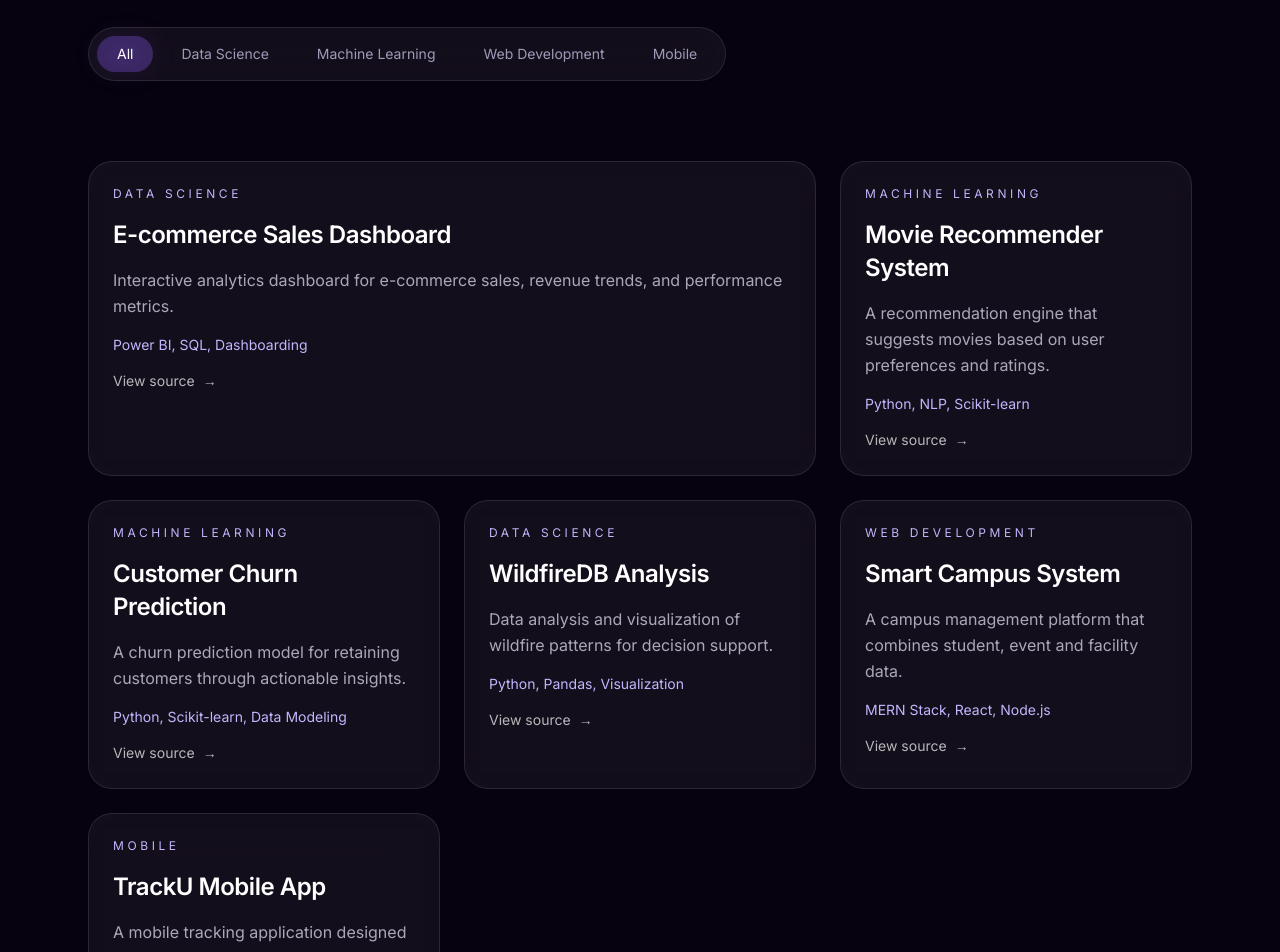
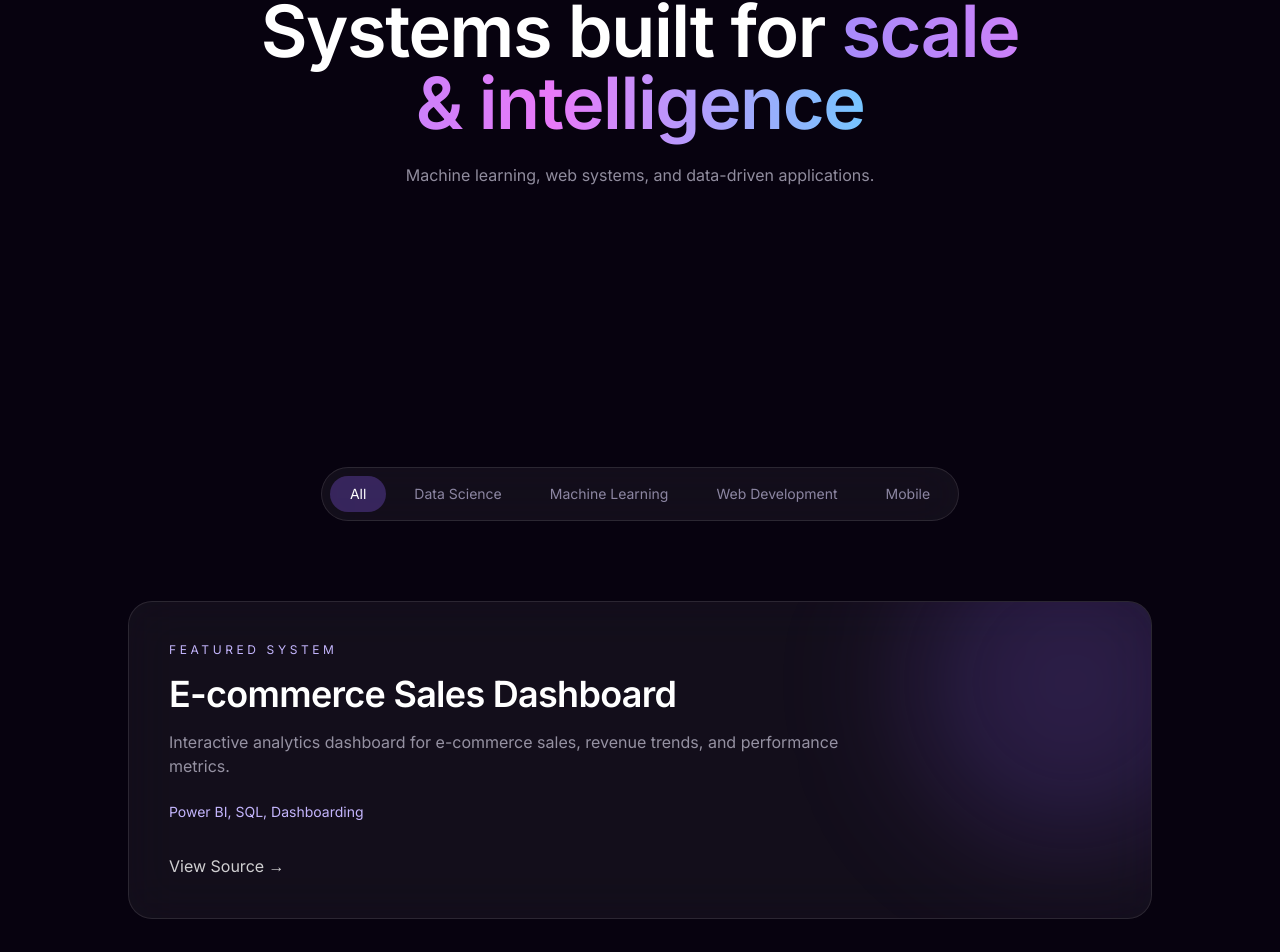
Before and after one commit to thushanya/thushanya-portfolio, a React (Vite) app: page /projects in a window 1280 px wide. Shown: the part 333-1285 px from the top of the page. Built offline with nearby package versions, Linux system fonts and the light colour scheme.

Commit message:
ADvanced features

```diff
--- a/src/index.css
+++ b/src/index.css
@@ -3,6 +3,16 @@
 @tailwind base;
 @tailwind components;
 @tailwind utilities;
+
+html {
+  scroll-behavior: smooth;
+  scroll-snap-type: y mandatory;
+}
+
+.section-snap {
+  scroll-snap-align: start;
+  scroll-snap-stop: always;
+}
 
 :root {
   --color-primary: #8b5cf6;
--- a/src/pages/Hire.jsx
+++ b/src/pages/Hire.jsx
@@ -44,41 +44,47 @@ ${formData.message}`;
   ];
 
   return (
-    <div className="relative min-h-screen bg-[#07020f] text-white overflow-hidden">
+    <div className="bg-[#05010d] text-white overflow-hidden">
 
-      {/* ================= BACKGROUND ================= */}
+      {/* soft background field */}
       <div className="fixed inset-0 -z-10">
-        <div className="absolute top-0 left-1/2 -translate-x-1/2 h-[700px] w-[700px] bg-violet-500/15 blur-[180px]" />
-        <div className="absolute bottom-0 right-0 h-[500px] w-[500px] bg-cyan-500/10 blur-[160px]" />
-        <div className="absolute top-40 left-10 h-[400px] w-[400px] bg-fuchsia-500/10 blur-[160px]" />
+        <div className="absolute top-0 left-1/2 -translate-x-1/2 h-[900px] w-[900px] bg-violet-500/10 blur-[220px]" />
+        <div className="absolute bottom-0 right-0 h-[700px] w-[700px] bg-cyan-500/10 blur-[200px]" />
       </div>
 
-      <div className="relative z-10 max-w-6xl mx-auto px-6 space-y-32 pt-28 pb-28">
+      {/* ================= HERO (CHAPTER 1) ================= */}
+      <section className="min-h-screen flex flex-col justify-center items-center text-center px-6">
+        <motion.span
+          initial={{ opacity: 0, y: 10 }}
+          animate={{ opacity: 1, y: 0 }}
+          className="text-xs tracking-[0.4em] uppercase text-violet-300/70"
+        >
+          Let’s collaborate
+        </motion.span>
 
-        {/* ================= HERO ================= */}
-        <motion.section
+        <motion.h1
           initial={{ opacity: 0, y: 20 }}
           animate={{ opacity: 1, y: 0 }}
-          className="text-center"
+          className="mt-6 text-5xl md:text-7xl font-semibold leading-tight"
         >
-          <span className="text-xs tracking-[0.4em] uppercase text-violet-300">
-            Let’s collaborate
-          </span>
-
-          <h1 className="mt-6 text-5xl md:text-6xl font-bold leading-tight">
           Build something{" "}
           <span className="bg-gradient-to-r from-violet-400 via-fuchsia-400 to-cyan-300 bg-clip-text text-transparent">
             meaningful
           </span>
-          </h1>
+        </motion.h1>
 
-          <p className="mt-6 max-w-2xl mx-auto text-violet-100/70 leading-relaxed">
-            Freelance development, machine learning systems, and scalable data products designed with production precision.
-          </p>
-        </motion.section>
+        <motion.p
+          initial={{ opacity: 0, y: 20 }}
+          animate={{ opacity: 1, y: 0 }}
+          className="mt-6 max-w-2xl text-violet-100/60"
+        >
+          Freelance development, machine learning systems, and scalable digital products designed with clarity and precision.
+        </motion.p>
+      </section>
 
-        {/* ================= SERVICES (SPATIAL GRID) ================= */}
-        <section className="grid md:grid-cols-3 gap-10">
+      {/* ================= SERVICES (CHAPTER 2 - FLOATING GRID) ================= */}
+      <section className="min-h-screen flex items-center px-6">
+        <div className="max-w-6xl mx-auto grid md:grid-cols-3 gap-8">
           {services.map((s, i) => (
             <motion.div
               key={i}
@@ -86,77 +92,62 @@ ${formData.message}`;
               whileInView={{ opacity: 1, y: 0 }}
               viewport={{ once: true }}
               transition={{ delay: i * 0.05 }}
-              className={`relative group`}
+              className="relative group"
             >
-              <div className={`p-8 rounded-3xl border border-white/10 bg-white/5 backdrop-blur-xl transition
-                ${i % 2 === 0 ? "md:-translate-y-6" : ""}`}
-              >
-
-                <div className="text-3xl mb-4 group-hover:scale-110 transition">
-                  {s.icon}
+              <div className="p-7 rounded-2xl border border-white/10 bg-white/5 backdrop-blur-xl">
+                <div className="text-3xl mb-4">{s.icon}</div>
+                <h3 className="text-lg font-medium text-violet-200">{s.title}</h3>
+                <p className="mt-2 text-sm text-violet-100/60">{s.desc}</p>
               </div>
 
-                <h3 className="text-xl font-semibold text-violet-200">
-                  {s.title}
-                </h3>
-
-                <p className="mt-3 text-violet-100/60 leading-relaxed">
-                  {s.desc}
-                </p>
-
-              </div>
-
-              {/* glow */}
-              <div className="absolute inset-0 rounded-3xl opacity-0 group-hover:opacity-100 transition bg-gradient-to-r from-violet-500/10 to-cyan-500/10 blur-xl" />
+              <div className="absolute inset-0 rounded-2xl opacity-0 group-hover:opacity-100 bg-violet-500/10 blur-2xl transition" />
             </motion.div>
           ))}
+        </div>
       </section>
 
-        {/* ================= INFO SPLIT ================= */}
-        <section className="grid lg:grid-cols-2 gap-12 items-start">
+      {/* ================= STORY SECTION (CHAPTER 3) ================= */}
+      <section className="min-h-screen flex items-center px-6">
+        <div className="max-w-4xl mx-auto space-y-10">
 
-          {/* LEFT INFO */}
-          <div className="relative">
-            <div className="absolute inset-0 bg-violet-500/10 blur-3xl rounded-3xl" />
-
-            <div className="relative p-10 rounded-3xl border border-white/10 bg-white/5 backdrop-blur-xl">
-              <h2 className="text-3xl font-semibold">
+          <h2 className="text-4xl md:text-5xl font-semibold">
             Structured execution. Clean delivery.
           </h2>
 
-              <p className="mt-4 text-violet-100/70 leading-relaxed">
-                Every project starts with system design clarity, ensuring scalable architecture before implementation begins.
+          <p className="text-violet-100/60 leading-relaxed">
+            Every system is designed with architecture-first thinking. Performance, scalability, and clarity are built before implementation begins.
           </p>
 
-              <div className="mt-8 space-y-3 text-sm text-violet-100/70">
+          <div className="text-sm text-violet-100/60 space-y-2">
             <p><span className="text-violet-300">Email:</span> thushanyajeyathasan@gmail.com</p>
             <p><span className="text-violet-300">Phone:</span> +94 77 3254779</p>
             <p><span className="text-violet-300">Availability:</span> Remote / Hybrid / Freelance</p>
           </div>
+
         </div>
-          </div>
+      </section>
 
-          {/* RIGHT FORM */}
+      {/* ================= FORM (CHAPTER 4 - FOCUS BLOCK) ================= */}
+      <section className="min-h-screen flex items-center px-6">
         <motion.form
           onSubmit={handleSubmit}
-            initial={{ opacity: 0, x: 30 }}
-            whileInView={{ opacity: 1, x: 0 }}
+          initial={{ opacity: 0, y: 30 }}
+          whileInView={{ opacity: 1, y: 0 }}
           viewport={{ once: true }}
-            className="p-10 rounded-3xl border border-white/10 bg-white/5 backdrop-blur-xl space-y-5"
+          className="max-w-2xl mx-auto w-full space-y-4"
         >
+
+          <div className="p-8 rounded-3xl border border-white/10 bg-white/5 backdrop-blur-xl space-y-4">
+
             {["name", "email", "phone", "company"].map((key) => (
-              <div key={key}>
-                <label className="text-sm text-violet-200 capitalize">
-                  {key}
-                </label>
-
               <input
+                key={key}
                 name={key}
                 value={formData[key]}
                 onChange={handleChange}
-                  className="w-full mt-2 px-4 py-3 rounded-xl bg-black/20 border border-white/10 outline-none focus:border-violet-400/40"
+                placeholder={key}
+                className="w-full px-4 py-3 rounded-xl bg-black/20 border border-white/10 outline-none focus:border-violet-400/40"
               />
-              </div>
             ))}
 
             <select
@@ -181,16 +172,14 @@ ${formData.message}`;
               className="w-full px-4 py-3 rounded-xl bg-black/20 border border-white/10 resize-none"
             />
 
-            <button
-              type="submit"
-              className="w-full py-3 rounded-full bg-violet-500/20 hover:bg-violet-500/30 transition"
-            >
+            <button className="w-full py-3 rounded-full bg-violet-500/20 hover:bg-violet-500/30 transition">
               Send Inquiry →
             </button>
+
+          </div>
         </motion.form>
       </section>
 
     </div>
-    </div>
   );
 }
--- a/src/pages/Home.jsx
+++ b/src/pages/Home.jsx
@@ -1,15 +1,17 @@
 import { motion } from "framer-motion";
 import PageWrapper from "../components/PageWrapper";
 import { projects } from "../data/projects";
+import { useNavigate } from "react-router-dom";
 
 export default function Home() {
   const featured = projects.slice(0, 3);
+  const navigate = useNavigate();
 
   return (
     <PageWrapper>
       <div className="relative min-h-screen overflow-hidden pt-24 pb-28 bg-[#05010d] text-white">
 
-        {/* ================= BACKGROUND ================= */}
+        {/* BACKGROUND */}
         <div className="fixed inset-0 -z-10">
           <div className="absolute top-0 left-1/2 -translate-x-1/2 h-[700px] w-[700px] bg-violet-600/15 blur-[160px]" />
           <div className="absolute top-40 left-10 h-[400px] w-[400px] bg-fuchsia-500/10 blur-[140px]" />
@@ -40,15 +42,55 @@ export default function Home() {
               I design modern web systems, data-driven dashboards, and machine learning solutions with production-grade architecture and refined UI systems.
             </p>
 
-            {/* CTA */}
             <div className="flex flex-wrap gap-4 pt-2">
-              <a className="px-6 py-3 rounded-full bg-violet-500/20 hover:bg-violet-500/30 transition">
-                Browse projects
-              </a>
-              <a className="px-6 py-3 rounded-full border border-white/10 hover:bg-white/5 transition">
-                Hire me
-              </a>
+              <button
+                onClick={() => navigate("/projects")}
+                className="px-6 py-3 rounded-full bg-violet-500/20 hover:bg-violet-500/30 transition"
+              >
+                Browse projects →
+              </button>
+
+              <button
+                onClick={() => navigate("/hire")}
+                className="px-6 py-3 rounded-full border border-white/10 hover:bg-white/5 transition"
+              >
+                Hire me →
+              </button>
             </div>
+          </motion.section>
+
+          {/* ================= FLOATING PROFILE (NO CONTAINER STYLE) ================= */}
+          <motion.section
+            initial={{ opacity: 0, y: 20 }}
+            whileInView={{ opacity: 1, y: 0 }}
+            viewport={{ once: true }}
+            className="relative flex flex-col md:flex-row items-center justify-between gap-12"
+          >
+
+            {/* IMAGE - FLOATING */}
+            <div className="relative">
+              <div className="absolute inset-0 bg-violet-500/30 blur-3xl rounded-full scale-110" />
+              <img
+                src="https://github.com/thushanya.png"
+                className="relative h-52 w-52 md:h-60 md:w-60 rounded-full border border-white/10 shadow-2xl"
+              />
+            </div>
+
+            {/* TEXT - FLOATING RIGHT */}
+            <div className="max-w-2xl">
+              <p className="text-xs tracking-[0.3em] uppercase text-violet-300 mb-3">
+                Profile
+              </p>
+
+              <h2 className="text-3xl md:text-5xl font-semibold leading-tight">
+                Data science + ML + UI engineering convergence
+              </h2>
+
+              <p className="mt-5 text-violet-100/70 leading-relaxed">
+                Clean interfaces, scalable architectures, and performance-driven implementations across modern software systems.
+              </p>
+            </div>
+
           </motion.section>
 
           {/* ================= IDENTITY STRIP ================= */}
@@ -58,7 +100,6 @@ export default function Home() {
             viewport={{ once: true }}
             className="grid md:grid-cols-2 gap-12"
           >
-
             <div className="space-y-4 font-mono text-sm text-zinc-300">
               <p className="text-violet-400">SYSTEM_ACTIVE</p>
               <p>AI + SOFTWARE ENGINEER</p>
@@ -75,10 +116,9 @@ export default function Home() {
                 I merge machine learning, backend engineering, and frontend design into unified production systems focused on clarity and performance.
               </p>
             </div>
-
           </motion.section>
 
-          {/* ================= FLOATING INFO STRIP ================= */}
+          {/* FLOATING STRIP */}
           <motion.div
             initial={{ opacity: 0 }}
             animate={{ opacity: 1 }}
@@ -91,7 +131,7 @@ export default function Home() {
             <span>🌍 Remote / Hybrid</span>
           </motion.div>
 
-          {/* ================= ABOUT CARD ================= */}
+          {/* OVERVIEW */}
           <motion.section
             initial={{ opacity: 0, y: 30 }}
             whileInView={{ opacity: 1, y: 0 }}
@@ -101,28 +141,21 @@ export default function Home() {
             <div className="absolute inset-0 bg-gradient-to-r from-violet-500/10 to-transparent blur-3xl rounded-3xl" />
 
             <div className="relative p-10 rounded-3xl border border-white/10 bg-white/5 backdrop-blur-xl">
-              <div className="flex flex-col md:flex-row items-center gap-10">
+              <p className="text-violet-300 text-sm tracking-[0.3em] uppercase mb-4">
+                Overview
+              </p>
 
-                <img
-                  src="https://github.com/thushanya.png"
-                  className="h-40 w-40 rounded-full border border-violet-400/30"
-                />
+              <h2 className="text-3xl font-semibold">
+                Building systems that scale with intelligence
+              </h2>
 
-                <div>
-                  <h2 className="text-2xl md:text-3xl font-semibold">
-                    Data science + ML + UI engineering convergence
-                  </h2>
-
-                  <p className="mt-4 text-violet-100/70 leading-relaxed">
-                    Clean interfaces, scalable architectures, and performance-driven implementations across modern software systems.
-                  </p>
-                </div>
-
-              </div>
+              <p className="mt-4 text-violet-100/70 leading-relaxed">
+                Focused on production-ready machine learning systems, scalable backend architecture, and modern frontend experiences.
+              </p>
             </div>
           </motion.section>
 
-          {/* ================= PROJECTS ================= */}
+          {/* PROJECTS */}
           <motion.section
             initial={{ opacity: 0 }}
             whileInView={{ opacity: 1 }}
@@ -133,7 +166,6 @@ export default function Home() {
             </h2>
 
             <div className="grid md:grid-cols-3 gap-6">
-
               {featured.map((project, index) => (
                 <motion.div
                   key={project.name}
@@ -144,7 +176,6 @@ export default function Home() {
                   className={`group relative overflow-hidden rounded-3xl border border-white/10 bg-white/5 backdrop-blur-xl p-6 hover:bg-white/10 transition
                     ${index === 0 ? "md:col-span-2" : ""}`}
                 >
-
                   <div className="absolute inset-0 opacity-0 group-hover:opacity-100 transition bg-gradient-to-r from-violet-500/10 to-cyan-500/10" />
 
                   <div className="relative">
@@ -173,10 +204,8 @@ export default function Home() {
                       View GitHub →
                     </a>
                   </div>
-
                 </motion.div>
               ))}
-
             </div>
           </motion.section>
 
--- a/src/pages/Projects.jsx
+++ b/src/pages/Projects.jsx
@@ -18,96 +18,130 @@ export default function Projects() {
       ? projects
       : projects.filter((p) => p.category === filter);
 
+  // Ensure max 6 projects display cleanly
+  const displayProjects = filtered.slice(0, 6);
+  const featured = displayProjects[0];
+  const gridItems = displayProjects.slice(1);
+
   return (
-    <div className="relative min-h-screen pt-24 pb-28 bg-[#07020f] text-white overflow-hidden">
+    <div className="bg-[#07020f] text-white overflow-hidden">
 
-      {/* ================= BACKGROUND ================= */}
+      {/* BACKGROUND */}
       <div className="fixed inset-0 -z-10">
-        <div className="absolute top-0 left-1/2 -translate-x-1/2 h-[650px] w-[650px] bg-violet-500/15 blur-[160px]" />
-        <div className="absolute bottom-0 right-0 h-[500px] w-[500px] bg-fuchsia-500/10 blur-[160px]" />
+        <div className="absolute top-0 left-1/2 -translate-x-1/2 h-[900px] w-[900px] bg-violet-500/10 blur-[220px]" />
+        <div className="absolute bottom-0 right-0 h-[700px] w-[700px] bg-cyan-500/10 blur-[200px]" />
       </div>
 
-      <div className="relative z-10 max-w-6xl mx-auto px-6 space-y-20">
-
-        {/* ================= HERO ================= */}
-        <motion.section
-          initial={{ opacity: 0, y: -20 }}
+      {/* HERO */}
+      <section className="min-h-screen flex items-center justify-center text-center px-6">
+        <motion.div
+          initial={{ opacity: 0, y: 20 }}
           animate={{ opacity: 1, y: 0 }}
-          transition={{ duration: 0.7 }}
+          className="space-y-6 max-w-3xl"
         >
-          <span className="text-xs tracking-[0.4em] uppercase text-violet-300">
+          <span className="text-xs tracking-[0.4em] uppercase text-violet-300/70">
             Portfolio Archive
           </span>
 
-          <h1 className="mt-6 text-5xl md:text-6xl font-bold leading-tight">
-            Selected{" "}
+          <h1 className="text-5xl md:text-7xl font-semibold">
+            Systems built for{" "}
             <span className="bg-gradient-to-r from-violet-400 via-fuchsia-400 to-cyan-300 bg-clip-text text-transparent">
-              systems & work
+              scale & intelligence
             </span>
           </h1>
 
-          <p className="mt-6 max-w-2xl text-violet-100/70 leading-relaxed">
-            A curated collection of machine learning systems, scalable web platforms, and data-driven applications built with production architecture.
+          <p className="text-violet-100/60">
+            Machine learning, web systems, and data-driven applications.
           </p>
-        </motion.section>
+        </motion.div>
+      </section>
 
-        {/* ================= FILTER (floating glass bar) ================= */}
-        <motion.div
-          initial={{ opacity: 0, y: 10 }}
-          animate={{ opacity: 1, y: 0 }}
-          className="sticky top-24 z-20 flex flex-wrap gap-2 p-2 w-fit rounded-full bg-white/5 border border-white/10 backdrop-blur-xl"
-        >
+      {/* FILTER */}
+      <section className="flex justify-center pb-20 px-6">
+        <div className="flex flex-wrap gap-2 p-2 rounded-full bg-white/5 border border-white/10 backdrop-blur-xl">
           {categories.map((category) => (
             <button
               key={category}
               onClick={() => setFilter(category)}
-              className={`px-5 py-2 text-sm rounded-full transition-all duration-300 relative ${
+              className={`px-5 py-2 text-sm rounded-full transition ${
                 filter === category
                   ? "bg-violet-500/30 text-white"
-                  : "text-violet-200/70 hover:text-white hover:bg-white/5"
+                  : "text-violet-200/60 hover:text-white hover:bg-white/5"
               }`}
             >
-              {filter === category && (
-                <span className="absolute inset-0 rounded-full bg-violet-500/10 blur-md" />
-              )}
-              <span className="relative">{category}</span>
+              {category}
             </button>
           ))}
+        </div>
+      </section>
+
+      {/* FEATURED (1 BIG CARD) */}
+      {featured && (
+        <section className="px-6 pb-20">
+          <div className="max-w-5xl mx-auto">
+            <motion.div
+              initial={{ opacity: 0, y: 30 }}
+              whileInView={{ opacity: 1, y: 0 }}
+              viewport={{ once: true }}
+              className="relative rounded-3xl border border-white/10 bg-white/5 backdrop-blur-xl p-10 overflow-hidden"
+            >
+              <div className="absolute -top-20 -right-20 h-80 w-80 bg-violet-500/20 blur-3xl rounded-full" />
+
+              <p className="text-xs tracking-[0.3em] uppercase text-violet-300">
+                Featured System
+              </p>
+
+              <h2 className="mt-4 text-4xl font-semibold">
+                {featured.name}
+              </h2>
+
+              <p className="mt-4 text-violet-100/60 max-w-2xl">
+                {featured.description}
+              </p>
+
+              <p className="mt-6 text-sm text-violet-300">
+                {featured.tech}
+              </p>
+
+              <a
+                href={featured.repo}
+                target="_blank"
+                rel="noreferrer"
+                className="inline-block mt-8 text-white/80 hover:text-white"
+              >
+                View Source →
+              </a>
             </motion.div>
+          </div>
+        </section>
+      )}
 
-        {/* ================= PROJECT GALLERY ================= */}
-        <motion.section layout className="grid md:grid-cols-2 lg:grid-cols-3 gap-6">
+      {/* GRID (2 BY 2 CLEAN LAYOUT FOR 5 REMAINING) */}
+      <section className="px-6 pb-32">
+        <div className="max-w-5xl mx-auto grid grid-cols-1 md:grid-cols-2 gap-6">
 
-          {filtered.map((project, index) => (
+          {gridItems.map((project, index) => (
             <motion.div
               key={project.name}
-              layout
-              initial={{ opacity: 0, y: 25 }}
-              animate={{ opacity: 1, y: 0 }}
-              transition={{ delay: index * 0.06 }}
-              className={`group relative overflow-hidden rounded-3xl border border-white/10 bg-white/5 backdrop-blur-xl hover:bg-white/10 transition
-                ${index === 0 ? "md:col-span-2" : ""}`}
+              initial={{ opacity: 0, y: 20 }}
+              whileInView={{ opacity: 1, y: 0 }}
+              viewport={{ once: true }}
+              transition={{ delay: index * 0.05 }}
+              className="group relative rounded-3xl border border-white/10 bg-white/5 backdrop-blur-xl p-6 hover:bg-white/10 transition"
             >
-
-              {/* hover glow layer */}
-              <div className="absolute inset-0 opacity-0 group-hover:opacity-100 transition bg-gradient-to-r from-violet-500/10 to-cyan-500/10" />
-
-              {/* content */}
-              <div className="relative p-6 space-y-4">
-
               <p className="text-xs tracking-[0.3em] uppercase text-violet-300">
                 {project.category}
               </p>
 
-                <h3 className="text-2xl font-semibold leading-snug">
+              <h3 className="mt-3 text-xl font-semibold">
                 {project.name}
               </h3>
 
-                <p className="text-violet-100/70 leading-relaxed">
+              <p className="mt-2 text-sm text-violet-100/60">
                 {project.description}
               </p>
 
-                <p className="text-sm text-violet-300">
+              <p className="mt-3 text-xs text-violet-300">
                 {project.tech}
               </p>
 
@@ -115,32 +149,16 @@ export default function Projects() {
                 href={project.repo}
                 target="_blank"
                 rel="noreferrer"
-                  className="inline-flex items-center gap-2 text-sm text-white/70 hover:text-white transition"
+                className="inline-block mt-4 text-sm text-white/70 hover:text-white"
               >
-                  View source
-                  <span className="group-hover:translate-x-1 transition-transform duration-300">
-                    →
-                  </span>
+                View →
               </a>
-
-              </div>
             </motion.div>
           ))}
 
-        </motion.section>
+        </div>
+      </section>
 
-        {/* ================= EMPTY STATE ================= */}
-        {filtered.length === 0 && (
-          <motion.div
-            initial={{ opacity: 0 }}
-            animate={{ opacity: 1 }}
-            className="text-center py-20 text-violet-100/50"
-          >
-            No projects in this category
-          </motion.div>
-        )}
-
-      </div>
     </div>
   );
 }
```
Lines whose indentation alone changed are shown as unchanged.
